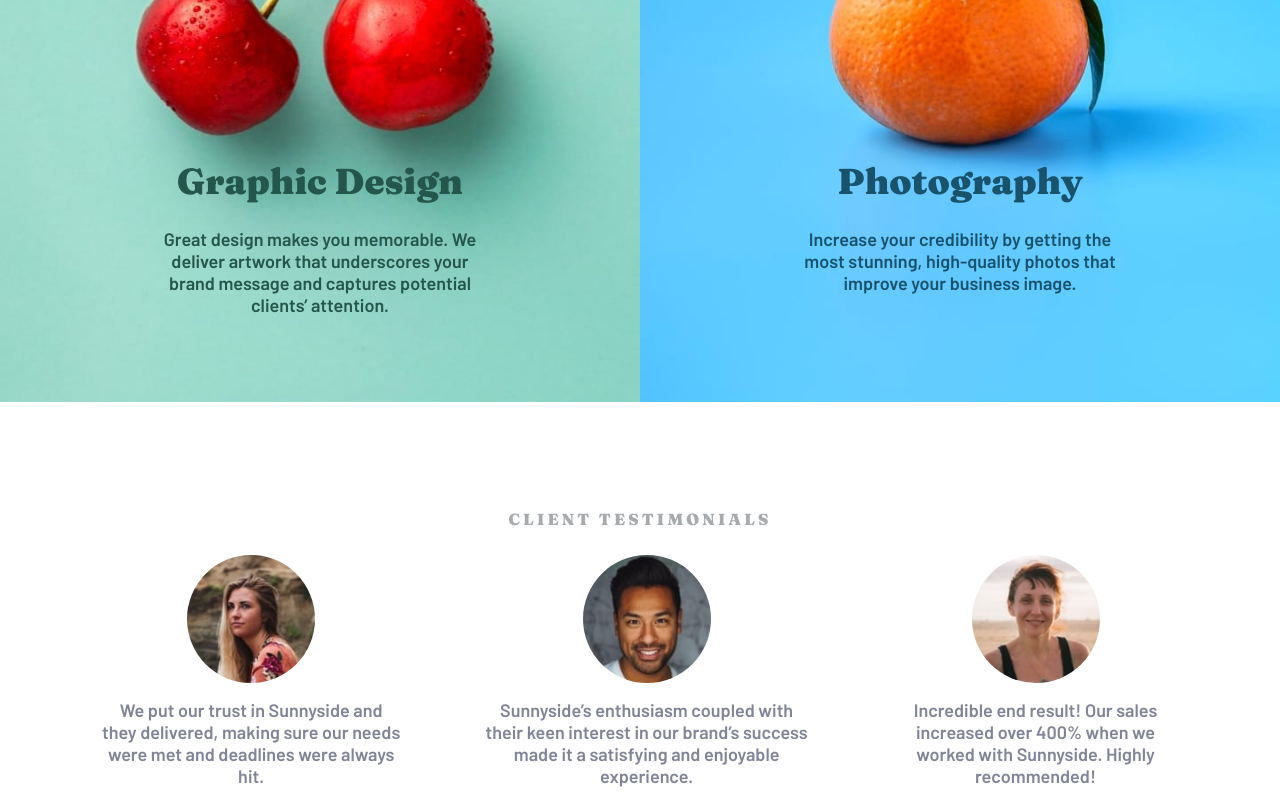
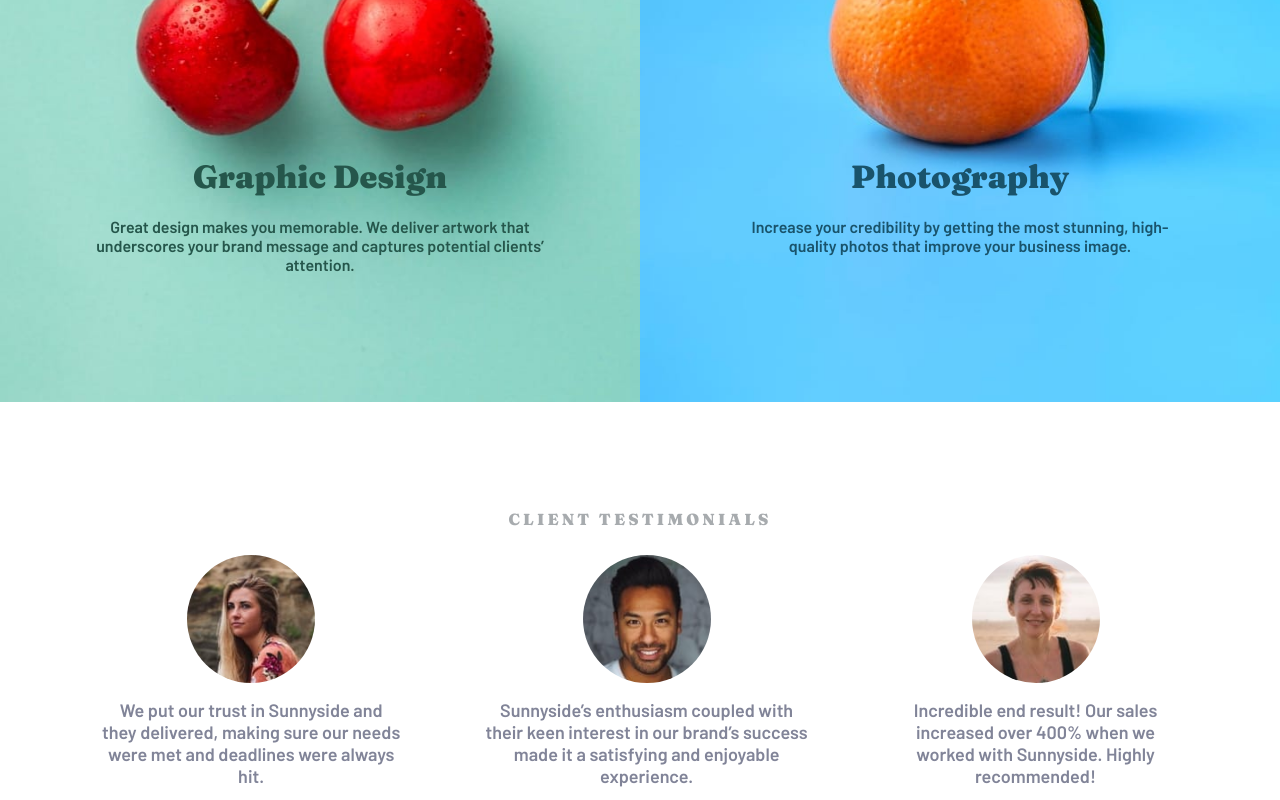
Before and after one commit to val-pivchenko/sunnyside-agency-landing-page-main, a plain HTML site: page index.html in a window 1280 px wide. Shown: the part 1998-2798 px from the top of the page. Drawn offline with Linux system fonts and the light colour scheme.

Commit message:
updated css 2

```diff
--- a/styles.css
+++ b/styles.css
@@ -440,7 +440,7 @@ footer {
 
   .logo {
     margin: 3rem;
-    width: 12%;
+    width: 15%;
   }
 
   .arrow-down {
@@ -502,6 +502,7 @@ footer {
   }
 
   .nav-ul {
+    margin: 1rem;
     background-color: rgba(255, 255, 255, 0);
     outline: none;
     top: 0rem;
@@ -542,7 +543,8 @@ footer {
   }
 
   .overlay-text-1 {
-    width: 70%;
+    font-size: 1rem;
+    width: 100%;
     display: flex;
     flex-direction: column;
     justify-content: center;
@@ -561,7 +563,8 @@ footer {
   }
 
   .overlay-text-2 {
-    width: 70%;
+    font-size: 1rem;
+    width: 100%;
     padding: 0;
     display: flex;
     flex-direction: column;
```
